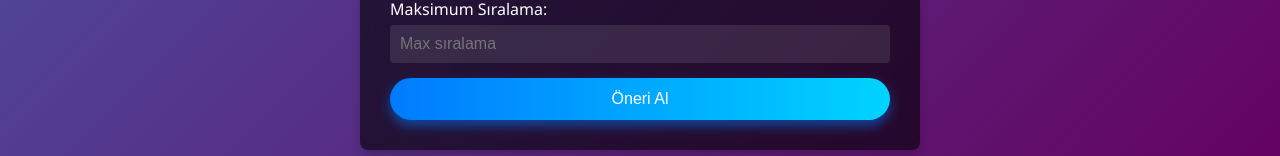
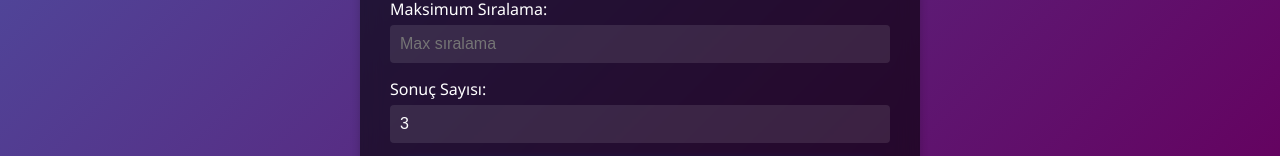
Before and after one commit to MuratY2/tercihmeta, a React (Create React App) app: page /main in a window 1280 px wide. Shown: the part 622-778 px from the top of the page. Built offline with nearby package versions, Linux system fonts and the light colour scheme; no server answers.

Commit message:
add result count

```diff
--- a/src/Main.js
+++ b/src/Main.js
@@ -42,6 +42,7 @@ function Main() {
   const [department, setDepartment] = useState('');
   const [rankMin, setRankMin] = useState(''); // Minimum rank input
   const [rankMax, setRankMax] = useState(''); // Maximum rank input
+  const [resultsLimit, setResultsLimit] = useState(3); // Limit on the number of results
   const [citySuggestions, setCitySuggestions] = useState([]);
   const [uniTurSuggestions, setUniTurSuggestions] = useState([]);
   const [universitySuggestions, setUniversitySuggestions] = useState([]);
@@ -169,6 +170,11 @@ function Main() {
     setRankMax(event.target.value);
   };
 
+  const handleResultsLimitChange = (event) => {
+    const value = parseInt(event.target.value, 10);
+    setResultsLimit(value > 20 ? 20 : value); // Limit to 20 max
+  };
+
   const handleCollectionSuggestionClick = (suggestion) => {
     setCollectionName(suggestion);
     setCollectionSuggestions([]);
@@ -251,7 +257,7 @@ function Main() {
       }
     });
 
-    return results.slice(0, 3); // Return only the first 3 results
+    return results.slice(0, resultsLimit); // Return the specified number of results
   };
 
   return (
@@ -394,6 +400,17 @@ function Main() {
               placeholder="Max sıralama"
             />
           </div>
+          <div className={styles.inputGroup}>
+            <label>Sonuç Sayısı:</label>
+            <input
+              type="number"
+              value={resultsLimit}
+              onChange={handleResultsLimitChange}
+              placeholder="Sonuç sayısı"
+              min={1}
+              max={20}
+            />
+          </div>
           <button type="submit">Öneri Al</button>
         </form>
       </div>
```
